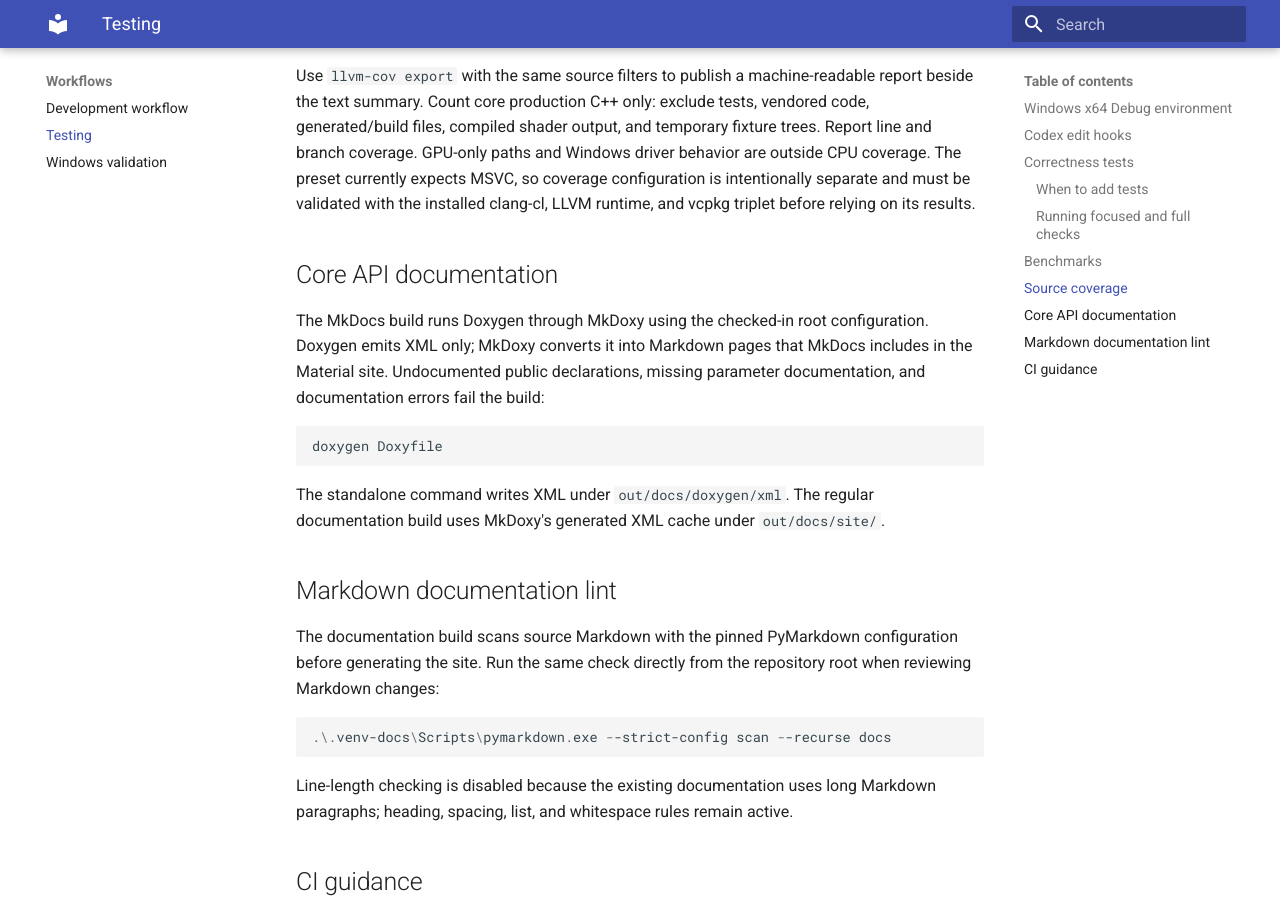
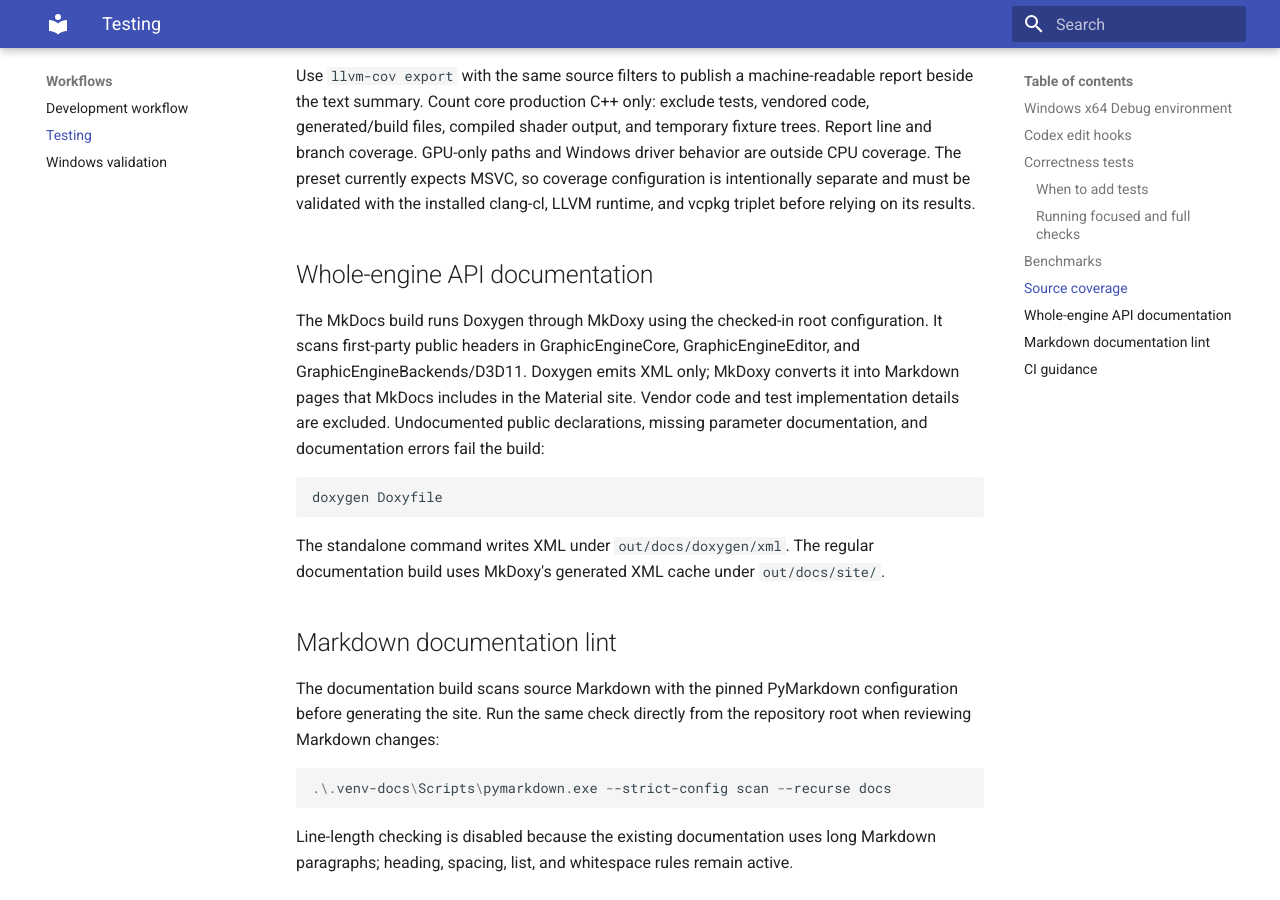
Before and after one commit to JGolaszewski/GrpahicEngine, an MkDocs documentation site: the page built from docs/testing.md, in a window 1280 px wide and 900 px high, scrolled down 3371 px. Built offline with MkDocs 1.6.1 and Material for MkDocs 9.7.7, drawn with Linux system fonts in a browser that asks for light colours.

Commit message:
docs(api): expand Doxygen coverage to whole engine (#74)

````diff
--- a/docs/development-workflow.md
+++ b/docs/development-workflow.md
@@ -39,7 +39,7 @@ Each handoff reports its issue and branch, commits, changed areas, verification
 Update relevant docs and public-header API comments when behavior, public APIs, architecture, or developer workflow changes. Add new pages to `mkdocs.yml` navigation. If no docs are affected, state that in the PR summary instead of adding artificial documentation.
 
 The documentation workflow runs `scripts/build-docs.ps1` on relevant pull
-requests. It lints source Markdown, checks the Core API with warning-as-error
+requests. It lints source Markdown, checks the whole-engine API with warning-as-error
 Doxygen settings, and builds the MkDocs Material site from Doxygen XML. A
 successful push to `main` deploys the built site through the GitHub Pages
 Actions artifact workflow; pull requests validate without deploying.
--- a/docs/testing.md
+++ b/docs/testing.md
@@ -160,12 +160,15 @@ MSVC, so coverage configuration is intentionally separate and must be validated
 with the installed clang-cl, LLVM runtime, and vcpkg triplet before relying on its
 results.
 
-## Core API documentation
+## Whole-engine API documentation
 
 The MkDocs build runs Doxygen through MkDoxy using the checked-in root
-configuration. Doxygen emits XML only; MkDoxy converts it into Markdown pages
-that MkDocs includes in the Material site. Undocumented public declarations,
-missing parameter documentation, and documentation errors fail the build:
+configuration. It scans first-party public headers in GraphicEngineCore,
+GraphicEngineEditor, and GraphicEngineBackends/D3D11. Doxygen emits XML only;
+MkDoxy converts it into Markdown pages that MkDocs includes in the Material
+site. Vendor code and test implementation details are excluded. Undocumented
+public declarations, missing parameter documentation, and documentation errors
+fail the build:
 
 ```powershell
 doxygen Doxyfile
--- a/mkdocs.yml
+++ b/mkdocs.yml
@@ -17,8 +17,8 @@ plugins:
   - search
   - mkdoxy:
       projects:
-        coreApi:
-          src-dirs: GraphicEngineCore/modules
+        engineApi:
+          src-dirs: GraphicEngineCore/modules GraphicEngineEditor/modules GraphicEngineBackends/D3D11/include
           doxy-cfg-file: Doxyfile
           full-doc: true
           doxy-cfg:
@@ -68,13 +68,13 @@ nav:
       - Development workflow: development-workflow.md
       - Testing: testing.md
       - Windows validation: validation/windows.md
-  - Core API:
+  - Engine API:
       - Overview: api-reference.md
-      - API index: coreApi/links.md
-      - Classes: coreApi/annotated.md
-      - Class index: coreApi/classes.md
-      - Class hierarchy: coreApi/hierarchy.md
-      - Class members: coreApi/class_members.md
-      - Namespaces: coreApi/namespaces.md
-      - Functions: coreApi/functions.md
-      - Files: coreApi/files.md
+      - API index: engineApi/links.md
+      - Classes: engineApi/annotated.md
+      - Class index: engineApi/classes.md
+      - Class hierarchy: engineApi/hierarchy.md
+      - Class members: engineApi/class_members.md
+      - Namespaces: engineApi/namespaces.md
+      - Functions: engineApi/functions.md
+      - Files: engineApi/files.md
````
Also changed, not shown: README.md (+1 -1 lines), docs/api-reference.md (+4 -4 lines), docs/index.md (+1 -1 lines), 4 other files.
